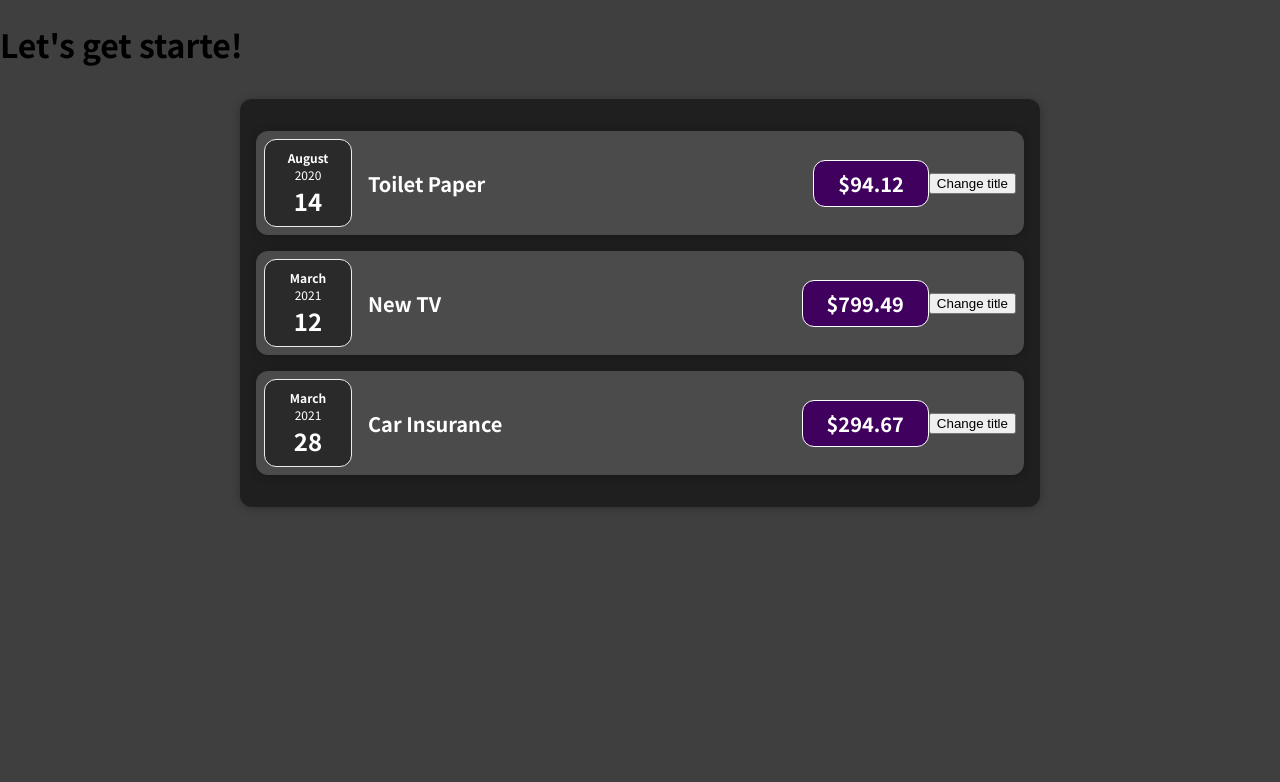
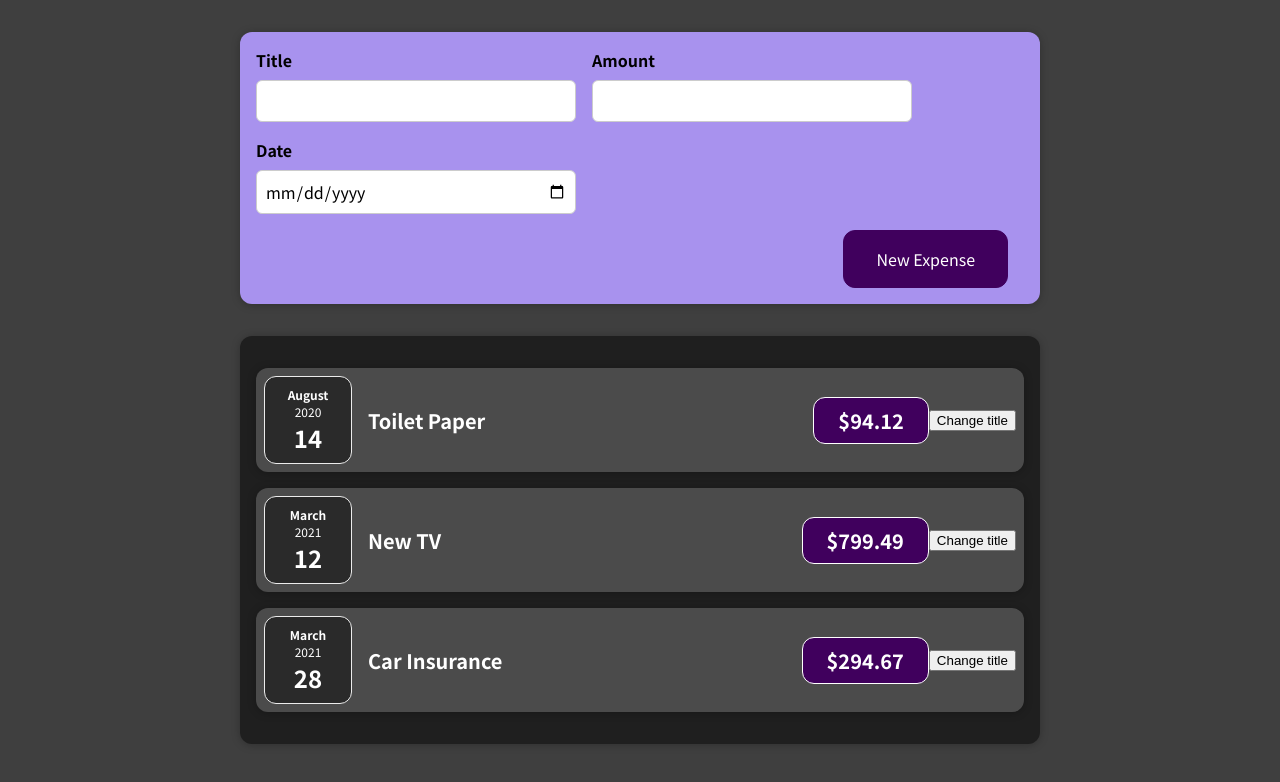
Before and after one commit to ofek4454/React_Expenses, a React (Create React App) app: page / in a window 1280 px wide. Shown: the top 782 px of the page. Built offline with nearby package versions, Linux system fonts and the light colour scheme.

Commit message:
add new expense form

```diff
--- a/src/App.js
+++ b/src/App.js
@@ -1,4 +1,5 @@
 import Expenses from "./components/Expenses/Expenses";
+import NewExpense from "./components/NewExpence/NewExpense";
 
 const App = () => {
   const expenses = [
@@ -30,7 +31,7 @@
 
   return (
     <div>
-      <h1>Let's get starte!</h1>
+      <NewExpense />
       <Expenses expenses={expenses} />
     </div>
   );
--- a/src/components/Expenses/ExspenseItem.js
+++ b/src/components/Expenses/ExspenseItem.js
@@ -8,7 +8,6 @@
   const [title, setTitle] = useState(props.title);
 
   const clickHandler = () => {
-    console.log("clicked!!");
     setTitle("updated");
   };
 
--- /dev/null
+++ b/src/components/NewExpence/ExpenseForm.css
@@ -0,0 +1,26 @@
+.new-expense__controls {
+  display: flex;
+  flex-wrap: wrap;
+  gap: 1rem;
+  margin-bottom: 1rem;
+  text-align: left;
+}
+
+.new-expense__control label {
+  font-weight: bold;
+  margin-bottom: 0.5rem;
+  display: block;
+}
+
+.new-expense__control input {
+  font: inherit;
+  padding: 0.5rem;
+  border-radius: 6px;
+  border: 1px solid #ccc;
+  width: 20rem;
+  max-width: 100%;
+}
+
+.new-expense__actions {
+  text-align: right;
+}
--- /dev/null
+++ b/src/components/NewExpence/ExpenseForm.js
@@ -0,0 +1,54 @@
+import React, { useState } from "react";
+
+import "./ExpenseForm.css";
+
+const ExpenseForm = () => {
+  const [title, setTitle] = useState("");
+  const [amount, setAmount] = useState("");
+  const [date, setDate] = useState("");
+
+  const titleChangeHandler = (event) => {
+    setTitle(event.target.value);
+  };
+
+  const amountChangeHandler = (event) => {
+    setAmount(event.target.value);
+  };
+  const dateChangeHandler = (event) => {
+    setDate(event.target.value);
+  };
+
+  return (
+    <form>
+      <div className="new-expense__controls">
+        <div className="new-expense__control">
+          <label>Title</label>
+          <input type="text" onChange={titleChangeHandler} />
+        </div>
+        <div className="new-expense__control">
+          <label>Amount</label>
+          <input
+            type="number"
+            min="0.01"
+            step="0.01"
+            onChange={amountChangeHandler}
+          />
+        </div>
+        <div className="new-expense__control">
+          <label>Date</label>
+          <input
+            type="date"
+            min="2021-01-01"
+            max="2024-01-01"
+            onChange={dateChangeHandler}
+          />
+        </div>
+      </div>
+      <div className="new-expense__actions">
+        <button type="submit">New Expense</button>
+      </div>
+    </form>
+  );
+};
+
+export default ExpenseForm;
--- /dev/null
+++ b/src/components/NewExpence/NewExpense.css
@@ -0,0 +1,38 @@
+.new-expense {
+  background-color: #a892ee;
+  padding: 1rem;
+  margin: 2rem auto;
+  width: 50rem;
+  max-width: 95%;
+  border-radius: 12px;
+  text-align: center;
+  box-shadow: 0 1px 8px rgba(0, 0, 0, 0.25);
+}
+
+.new-expense button {
+  font: inherit;
+  cursor: pointer;
+  padding: 1rem 2rem;
+  border: 1px solid #40005d;
+  background-color: #40005d;
+  color: white;
+  border-radius: 12px;
+  margin-right: 1rem;
+}
+
+.new-expense button:hover,
+.new-expense button:active {
+  background-color: #510674;
+  border-color: #510674;
+}
+
+.new-expense button.alternative {
+  color: #220131;
+  border-color: transparent;
+  background-color: transparent;
+}
+
+.new-expense button.alternative:hover,
+.new-expense button.alternative:active {
+  background-color: #ddb3f8;
+}
--- /dev/null
+++ b/src/components/NewExpence/NewExpense.js
@@ -0,0 +1,12 @@
+import "./NewExpense.css";
+import ExpenseForm from "./ExpenseForm";
+
+const NewExpense = () => {
+  return (
+    <div className="new-expense">
+      <ExpenseForm />
+    </div>
+  );
+};
+
+export default NewExpense;
```
